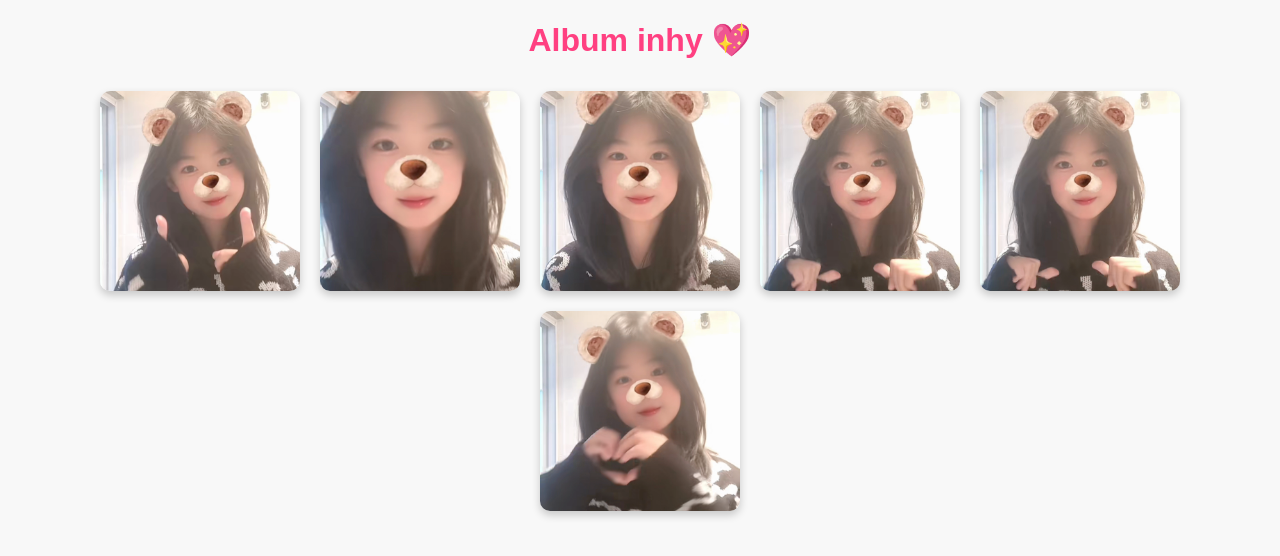
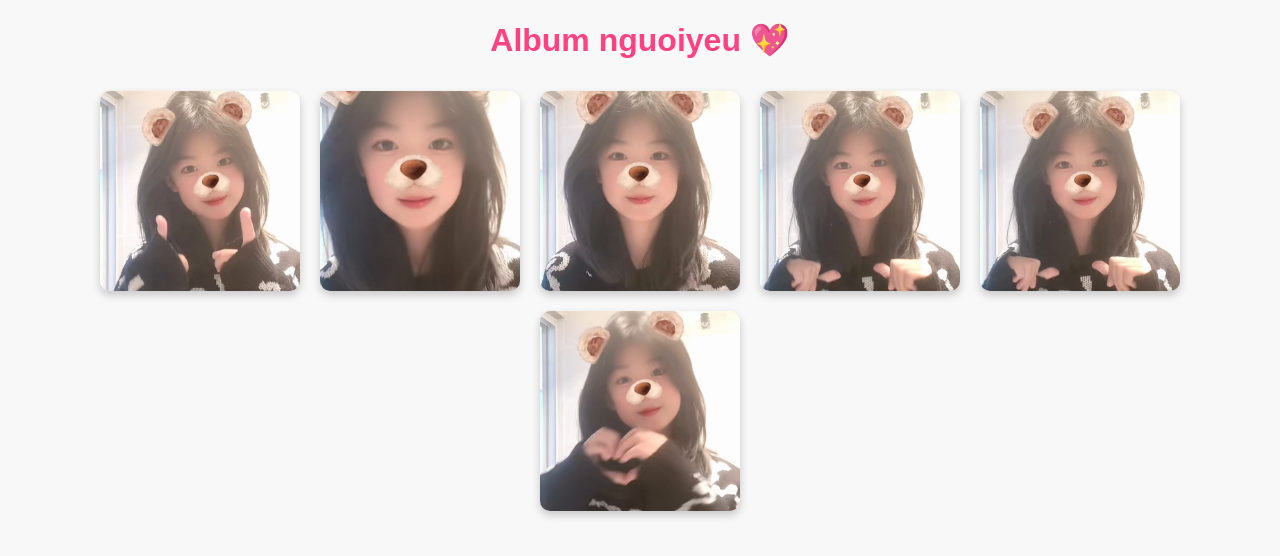
Before and after one commit to bookreviewsx1-ui/album-crush, a plain HTML site: page index.html in a window 1280 px wide. Drawn offline with Linux system fonts and the light colour scheme.

Commit message:
Update index.html

```diff
--- a/index.html
+++ b/index.html
@@ -29,7 +29,7 @@
     </style>
 </head>
 <body>
-    <h1>Album inhy 💖</h1>
+    <h1>Album nguoiyeu 💖</h1>
     <div class="gallery">
         <img src="Get APP_0_0s.png" alt="Ảnh 1">
         <img src="Get APP_0_4s.png" alt="Ảnh 2">
```
